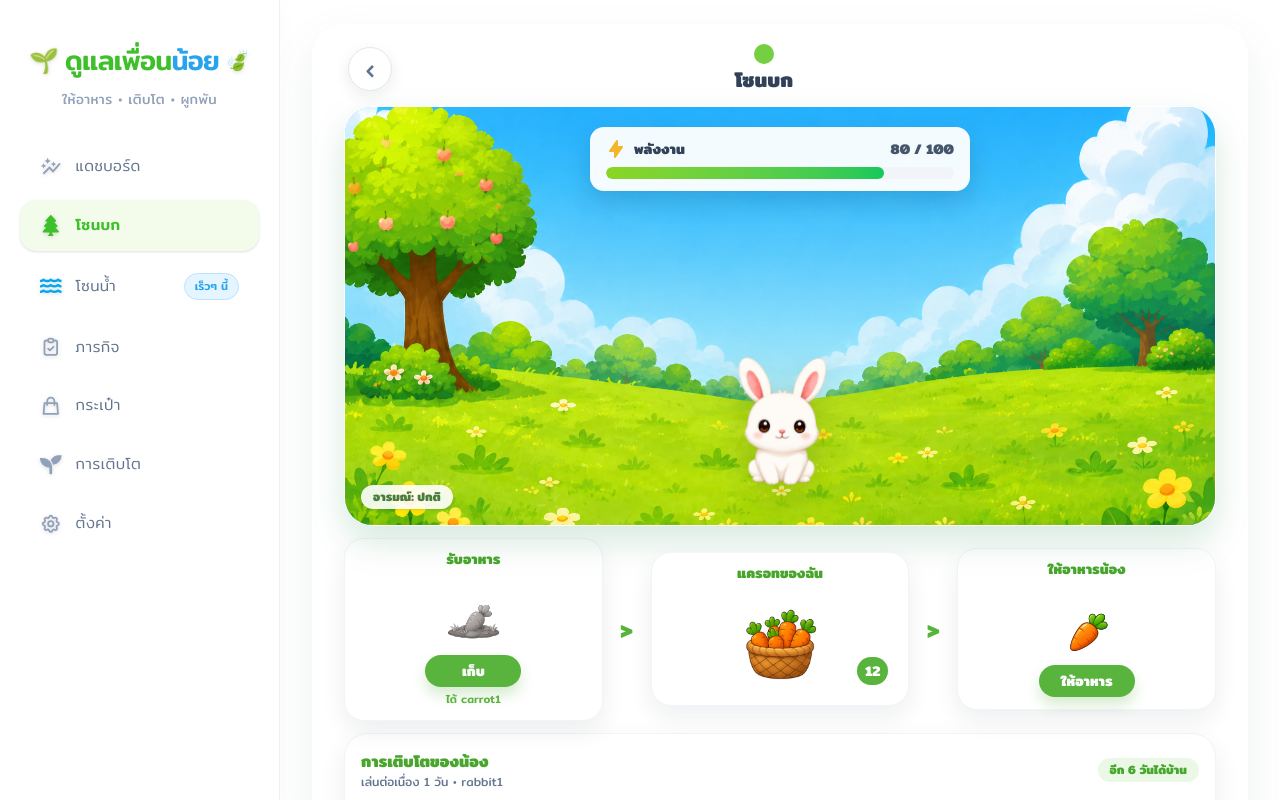
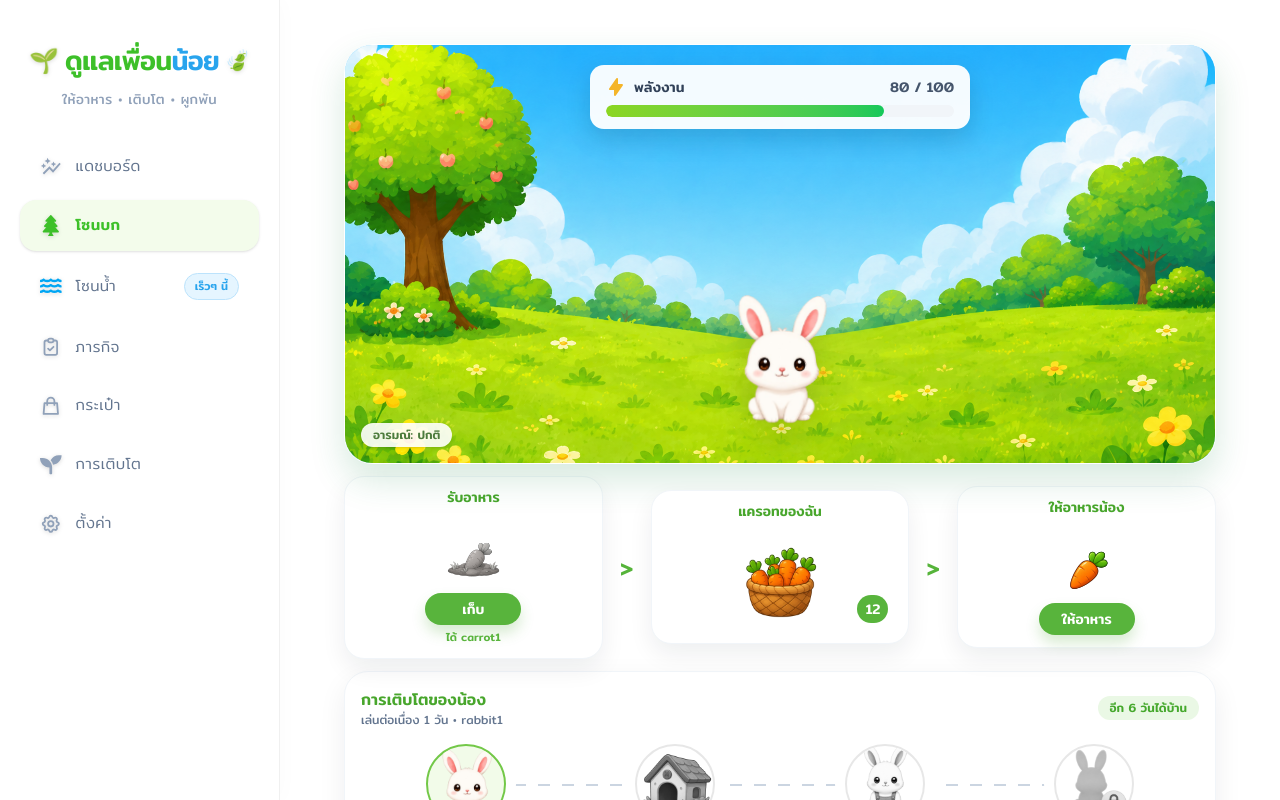
Before and after one commit to suphanatchanlek30/LogRag_Hackathon_3_Wellness, a Next.js app: page /land in a window 1280 px wide. Shown: the top 800 px of the page. Built offline with nearby package versions, Linux system fonts and the light colour scheme.

Commit message:
feature/pet: add file Readme.md and update Background

```diff
--- a/app/land/page.tsx
+++ b/app/land/page.tsx
@@ -64,22 +64,8 @@ export default function Land() {
   }
 
   return (
-    <main className="min-h-[calc(100vh-3rem)] bg-[#fbfdf7] px-3 pb-24 pt-2 text-[#315827] sm:px-5 md:rounded-[32px] md:bg-white md:px-6 md:py-5 md:shadow-[0_18px_48px_rgba(22,101,52,0.08)] lg:px-8">
+    <main className="min-h-[calc(100vh-3rem)] bg-white px-3 pb-24 pt-2 text-[#315827] sm:px-5 md:px-6 md:py-5 lg:px-8">
       <div className="mx-auto w-full max-w-[470px] space-y-3 md:max-w-[760px] xl:max-w-[900px]">
-        <header className="grid grid-cols-[44px_1fr_76px] items-center gap-3 px-1">
-          <button
-            type="button"
-            aria-label="ย้อนกลับ"
-            className="grid h-11 w-11 place-items-center rounded-full border border-slate-200 bg-white text-2xl leading-none text-slate-500 shadow-[0_5px_16px_rgba(15,23,42,0.08)]"
-          >
-            ‹
-          </button>
-          <div className="text-center">
-            <div className="mx-auto mb-0.5 h-5 w-5 rounded-full bg-[#75cf42]" />
-            <h1 className="text-xl font-bold text-slate-700">โซนบก</h1>
-          </div>
-        </header>
-
         <section className="relative h-[278px] overflow-hidden rounded-[28px] border border-white bg-[#9be0ff] shadow-[0_16px_34px_rgba(34,139,78,0.18)] sm:h-[340px] md:h-[390px] lg:h-[420px]">
           <Image
             src="/mainpage/image/bg.png"
@@ -94,9 +80,9 @@ export default function Land() {
             <div className="mb-2 flex items-center justify-between">
               <div className="flex items-center gap-2">
                 <HiLightningBolt className="h-5 w-5 text-[#f4b52a]" />
-                <span className="text-sm font-bold text-slate-700">พลังงาน</span>
+                <span className="text-sm font-medium text-slate-700">พลังงาน</span>
               </div>
-              <span className="text-sm font-bold text-slate-600">{energy} / 100</span>
+              <span className="text-sm font-medium text-slate-600">{energy} / 100</span>
             </div>
             <div className="h-3 overflow-hidden rounded-full bg-slate-100">
               <div
@@ -123,7 +109,7 @@ export default function Land() {
           </div>
 
           {fedMessage && (
-            <div className="absolute bottom-14 right-4 z-30 rounded-[18px] bg-white px-4 py-3 text-sm font-bold text-[#45a82c] shadow-[0_12px_26px_rgba(22,101,52,0.2)]">
+            <div className="absolute bottom-14 right-4 z-30 rounded-[18px] bg-white px-4 py-3 text-sm font-medium text-[#45a82c] shadow-[0_12px_26px_rgba(22,101,52,0.2)]">
               <div className="flex items-center gap-2">
                 <HiHeart className="h-5 w-5 text-[#ff8cab]" />
                 ให้อาหารแล้ว
@@ -132,7 +118,7 @@ export default function Land() {
             </div>
           )}
 
-          <div className="absolute bottom-4 left-4 z-20 rounded-full bg-white/90 px-3 py-1 text-xs font-bold text-[#4c7c3d] shadow-sm">
+          <div className="absolute bottom-4 left-4 z-20 rounded-full bg-white/90 px-3 py-1 text-xs font-medium text-[#4c7c3d] shadow-sm">
             อารมณ์: {moodLabel[mood]}
           </div>
         </section>
@@ -165,12 +151,12 @@ export default function Land() {
         <section className="rounded-[24px] border border-slate-100 bg-white p-3 shadow-[0_10px_28px_rgba(15,23,42,0.07)] sm:p-4">
           <div className="mb-4 flex flex-col gap-2 sm:flex-row sm:items-center sm:justify-between sm:gap-3">
             <div>
-              <p className="text-base font-bold text-[#48a62c]">การเติบโตของน้อง</p>
+              <p className="text-base font-medium text-[#48a62c]">การเติบโตของน้อง</p>
               <p className="text-xs text-slate-500">
                 เล่นต่อเนื่อง {careDays} วัน • rabbit{rabbitLevel}
               </p>
             </div>
-            <div className="rounded-full bg-[#eaf8e5] px-3 py-1 text-xs font-bold text-[#45a82c]">
+            <div className="rounded-full bg-[#eaf8e5] px-3 py-1 text-xs font-medium text-[#45a82c]">
               {nextRewardLabel(careDays)}
             </div>
           </div>
@@ -193,10 +179,10 @@ export default function Land() {
                     <RewardVisual day={item.day} />
                   </div>
                   <p className="mt-2 text-[11px] font-medium text-slate-500">{item.title}</p>
-                  <p className="text-xs font-bold text-[#315b25]">{item.reward}</p>
+                  <p className="text-xs font-medium text-[#315b25]">{item.reward}</p>
                   <p className="mt-0.5 text-[10px] text-slate-400">{item.caption}</p>
                   {unlocked && (
-                    <span className="mx-auto mt-2 grid h-5 w-5 place-items-center rounded-full bg-[#50b82e] text-xs font-bold text-white">
+                    <span className="mx-auto mt-2 grid h-5 w-5 place-items-center rounded-full bg-[#50b82e] text-xs font-medium text-white">
                       ✓
                     </span>
                   )}
@@ -275,12 +261,12 @@ function ActionCard({
 }) {
   return (
     <article className="min-h-[126px] rounded-[18px] border border-slate-100 bg-white p-2 text-center shadow-[0_10px_24px_rgba(15,23,42,0.07)] sm:min-h-[140px] sm:rounded-[20px] sm:p-3">
-      <h2 className="min-h-8 text-xs font-bold leading-tight text-[#48a62c] sm:text-sm">{title}</h2>
+      <h2 className="min-h-8 text-xs font-medium leading-tight text-[#48a62c] sm:text-sm">{title}</h2>
       <div className="my-1 grid h-14 place-items-center sm:my-2">{children}</div>
       <button
         type="button"
         onClick={onClick}
-        className="h-8 w-full max-w-24 rounded-full bg-[#58b43c] px-2 text-xs font-bold text-white shadow-[0_8px_14px_rgba(72,166,44,0.22)] transition active:scale-95 sm:px-4 sm:text-sm"
+        className="h-8 w-full max-w-24 rounded-full bg-[#58b43c] px-2 text-xs font-medium text-white shadow-[0_8px_14px_rgba(72,166,44,0.22)] transition active:scale-95 sm:px-4 sm:text-sm"
       >
         {button}
       </button>
@@ -292,7 +278,7 @@ function ActionCard({
 function BasketCard({ count }: { count: number }) {
   return (
     <article className="relative min-h-[126px] rounded-[18px] border border-slate-100 bg-white p-2 text-center shadow-[0_10px_24px_rgba(15,23,42,0.07)] sm:min-h-[140px] sm:rounded-[20px] sm:p-3">
-      <h2 className="min-h-8 text-xs font-bold leading-tight text-[#48a62c] sm:text-sm">แครอทของฉัน</h2>
+      <h2 className="min-h-8 text-xs font-medium leading-tight text-[#48a62c] sm:text-sm">แครอทของฉัน</h2>
       <div className="my-1 grid h-20 place-items-center sm:my-2">
         <AssetImage
           src="/mainpage/image/allCarrot.png"
@@ -300,7 +286,7 @@ function BasketCard({ count }: { count: number }) {
           className="h-16 w-20 sm:h-20 sm:w-24"
         />
       </div>
-      <span className="absolute bottom-4 right-4 grid h-7 min-w-7 place-items-center rounded-full bg-[#58b43c] px-2 text-sm font-bold text-white sm:bottom-5 sm:right-5">
+      <span className="absolute bottom-4 right-4 grid h-7 min-w-7 place-items-center rounded-full bg-[#58b43c] px-2 text-sm font-medium text-white sm:bottom-5 sm:right-5">
         {count}
       </span>
     </article>
@@ -325,7 +311,7 @@ function AssetImage({
 
 function StepArrow() {
   return (
-    <div className="grid h-9 w-4 place-items-center text-xl font-bold text-[#56b43a] sm:w-6 sm:text-2xl">
+    <div className="grid h-9 w-4 place-items-center text-xl font-medium text-[#56b43a] sm:w-6 sm:text-2xl">
       &gt;
     </div>
   );
```
Also changed, not shown: 1 other file (tests, documents, lock files or other folders).
